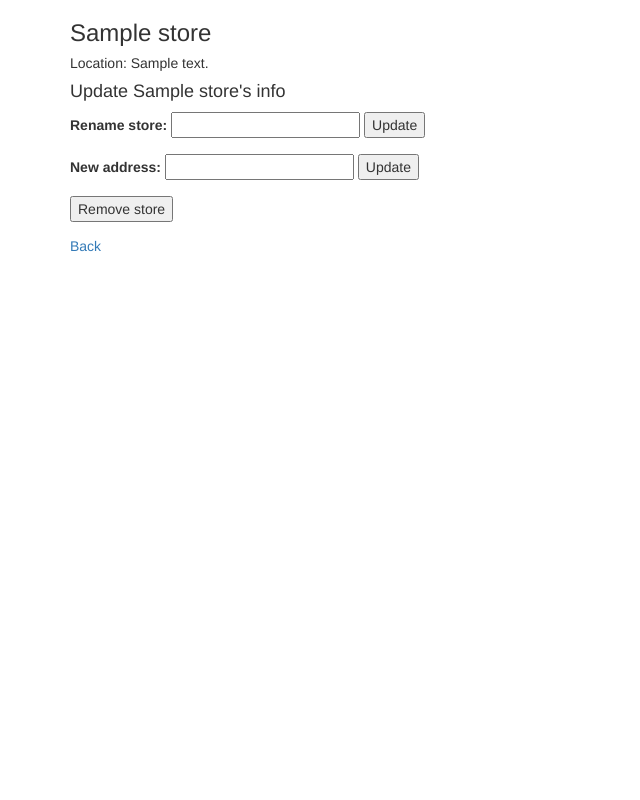
After one commit to tjheffner/march27_assessment4, a PHP site: template views/store_edit.twig in a window 1280 px wide. The commit adds this page. Shown: the whole page, without its empty margins (0-640 px from the left). Run offline with PHP 8.4, Linux system fonts and the light colour scheme; the template is opened without the code that fills it: most values are stand-ins (such as "Sample title", 1, 10 or a date in 2020); some libraries are stand-ins or nearby versions.

Commit message:
Update edit functionality for store, add routes in app.php

```diff
--- a/views/store.twig
+++ b/views/store.twig
@@ -5,7 +5,8 @@
     </head>
     <body>
         <div class="container">
-        <h3>{{ store.getName }}:</h3>
+        <h3>{{ store.getName }}</h3>
+        <h5>Location: {{ store.getAddress }}</h5>
 
         {% if brands is not empty %}
             <h5>Here are the brands available at this store.</h5>
--- /dev/null
+++ b/views/store_edit.twig
@@ -0,0 +1,38 @@
+<html>
+    <head>
+      <title>Assessment 4: Shoe Store & Brand Database</title>
+        <link rel='stylesheet' href='https://maxcdn.bootstrapcdn.com/bootstrap/3.3.1/css/bootstrap.min.css'>
+    </head>
+    <body>
+        <div class="container">
+
+          <h3>{{ store.getName }}</h3>
+          <h5>Location: {{ store.getAddress }}</h5>
+
+        <h4>Update {{ store.getName }}'s info</h4>
+
+            <form action="/stores/{{ store.getId }}/name" method="post">
+                <input name="_method" type="hidden" value="patch">
+                <label for="new_name">Rename store:</label>
+                <input id="new_name" name="new_name" type="text">
+                <button type="submit">Update</button>
+            </form>
+
+            <form action="/stores/{{ store.getId }}/address" method="post">
+                <input name="_method" type="hidden" value="patch">
+                <label for="new_address">New address:</label>
+                <input id="new_address" name="new_address" type="text">
+                <button type="submit">Update</button>
+            </form>
+
+            <form action="/stores/{{ store.getId }}/delete" method="post">
+                <input name="_method" type="hidden" value="delete">
+                <button type="submit">Remove store</button>
+            </form>
+
+            <p><a href="/stores/{{ store.getId }}">Back</a></p>
+
+        </div>
+
+    </body>
+</html>
```
Also changed, not shown: app/app.php (+21 -2 lines), views/brand.twig (+45 -0 lines).
